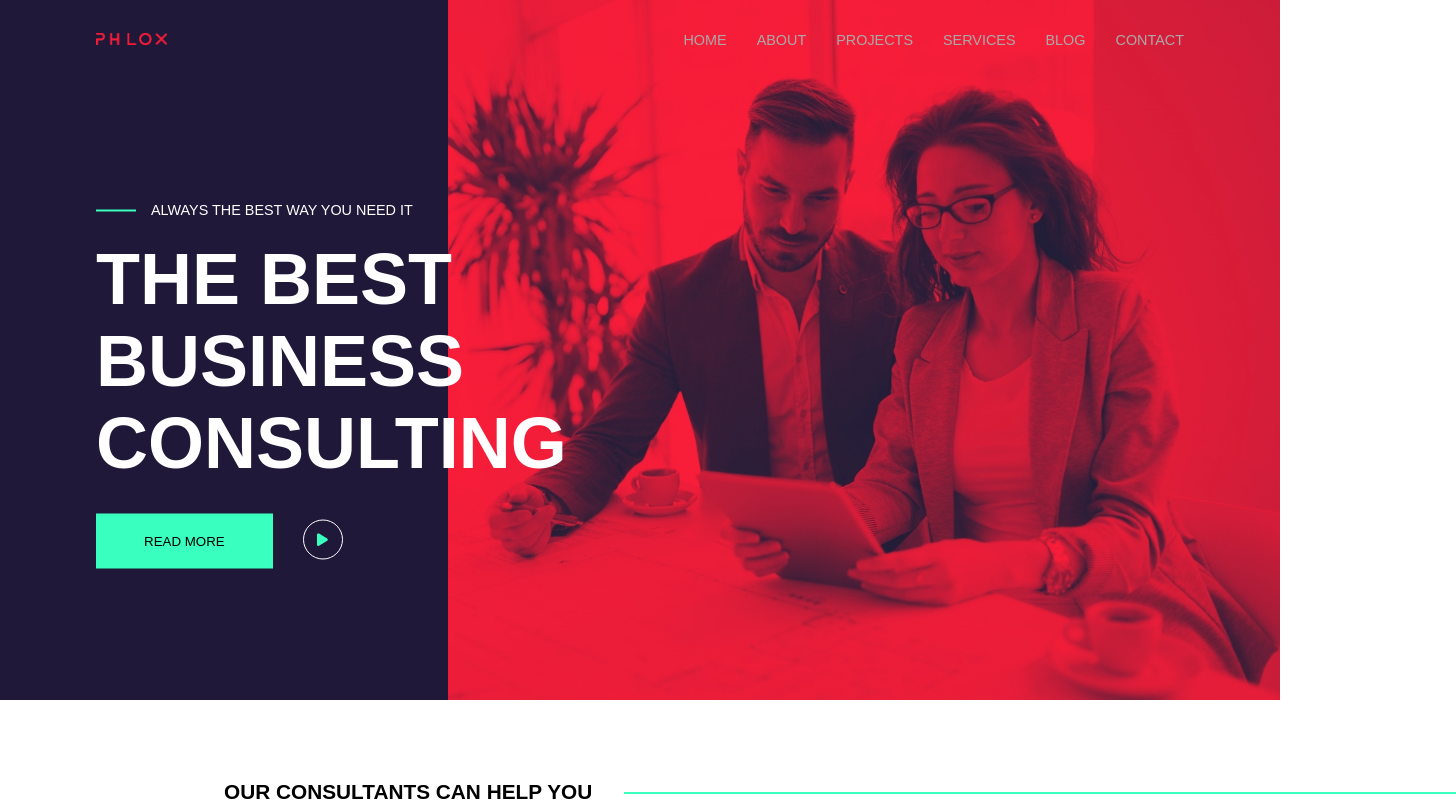
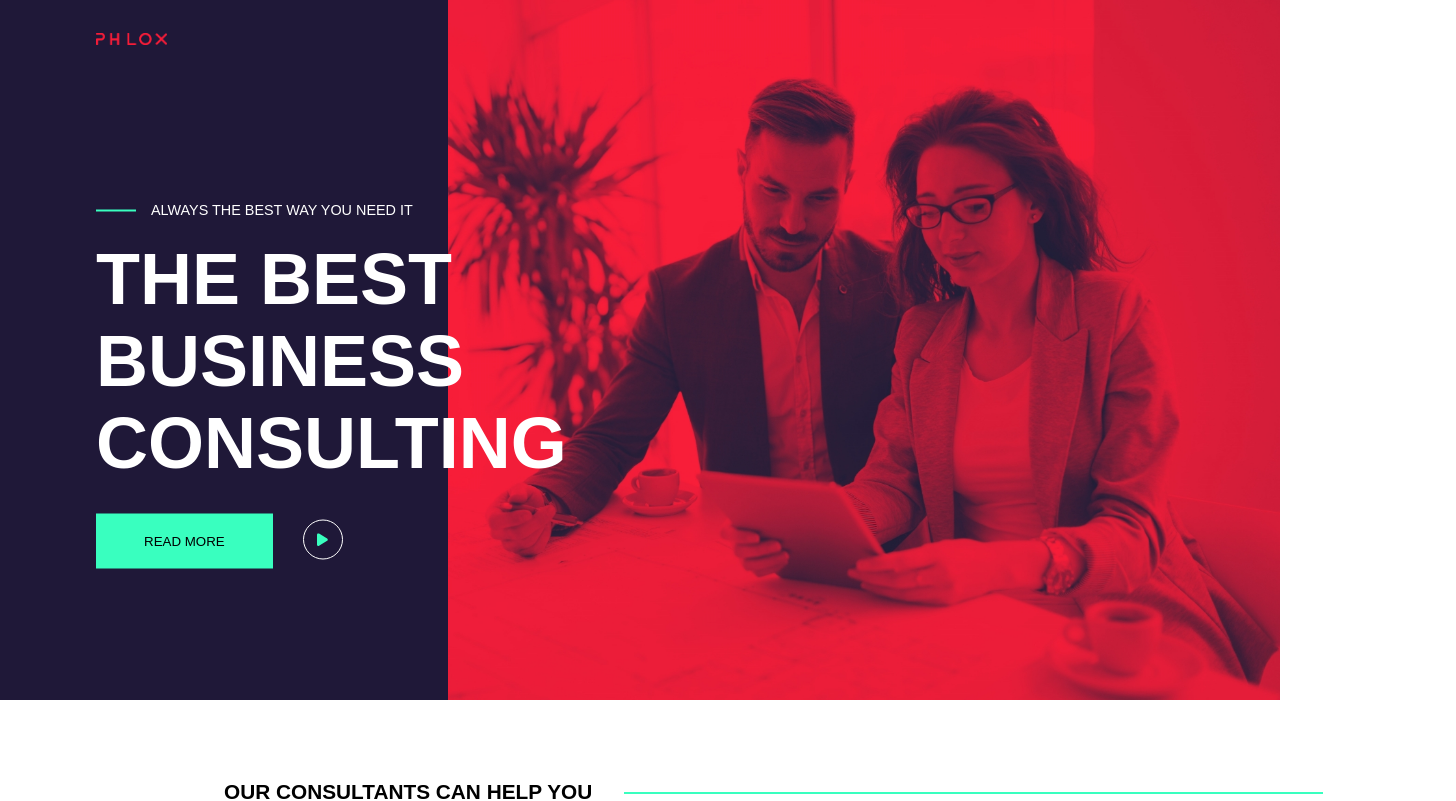
Before and after one commit to FloatIndex/proj-html-vuejs, a Vue app: page / in a window 1280 px wide. Shown: the top 801 px of the page, 1456 px wide, since content can reach past the window. Built offline with nearby package versions, Linux system fonts and the light colour scheme.

Commit message:
final commit

```diff
--- a/src/App.vue
+++ b/src/App.vue
@@ -1,8 +1,8 @@
 <template>
   <div id="app">
-    <MyHeader/>
+    <MyHeader :menu="menuList"/>
     <MyMain/>
-    <MyFooter/>
+    <MyFooter :menu="menuList"/>
   </div>
 </template>
 
@@ -13,6 +13,18 @@ import MyFooter from './components/MyFooter.vue'
 
 export default {
   name: 'App',
+  data() {
+    return {
+      menuList: [
+        'home',
+        'about',
+        'projects',
+        'services',
+        'blog',
+        'contact'
+      ]
+    }
+  },
   components: {
     MyHeader,
     MyMain,
--- a/src/components/MyHeader.vue
+++ b/src/components/MyHeader.vue
@@ -2,7 +2,7 @@
   <header class="container">
       <nav>
             <a href="#"><img class="logo" src="../assets/images/logotype.png"></a>
-            <MyMenu />
+            <MyMenu :menu="menuList"/>
       </nav>
   </header>
 </template>
@@ -12,6 +12,9 @@ import MyMenu from './partials/MyMenu.vue';
 
 export default {
     name: 'MyHeader',
+    props: {
+        menu: Array
+    },
     components: {
         MyMenu
     }
--- a/src/components/partials/ConsultingSection.vue
+++ b/src/components/partials/ConsultingSection.vue
@@ -79,7 +79,7 @@ export default {
         &::after {
             content: '';
             display: block;
-            width: 100%;
+            width: 84%;
             height: 2px;
             background-color: $aqua;
             position: absolute;
--- a/src/components/partials/MyMenu.vue
+++ b/src/components/partials/MyMenu.vue
@@ -1,17 +1,21 @@
 <template>
     <ul>
-        <li><a href="#">home</a></li>
+        <li v-for="(item, index) in menu" :key="index"><a href="#">{{item}}</a></li>
+        <!-- <li><a href="#">home</a></li>
         <li><a href="#">about</a></li>
         <li><a href="#">projects</a></li>
         <li><a href="#">services</a></li>
         <li><a href="#">blog</a></li>
-        <li><a href="#">contact</a></li>
+        <li><a href="#">contact</a></li> -->
     </ul>
 </template>
 
 <script>
 export default {
-    name: 'MenuList'
+    name: 'MenuList',
+    props: {
+        menu: Array
+    }
 }
 </script>
 
```
